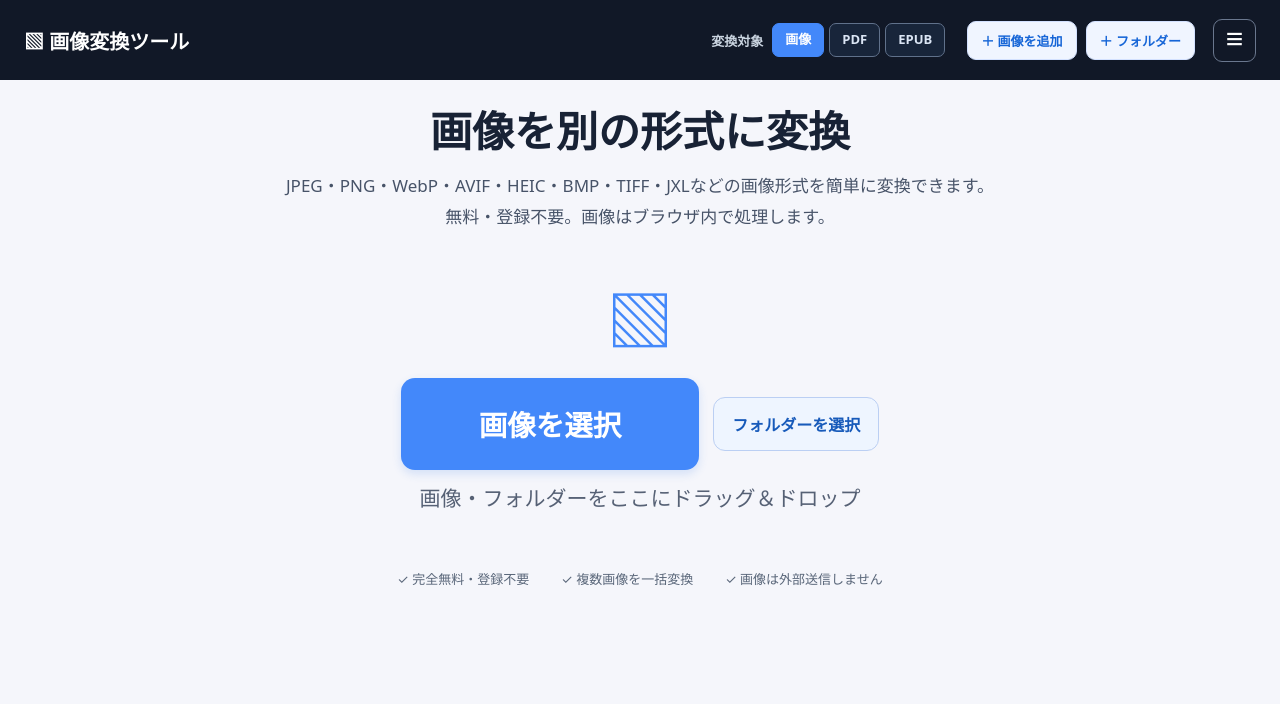
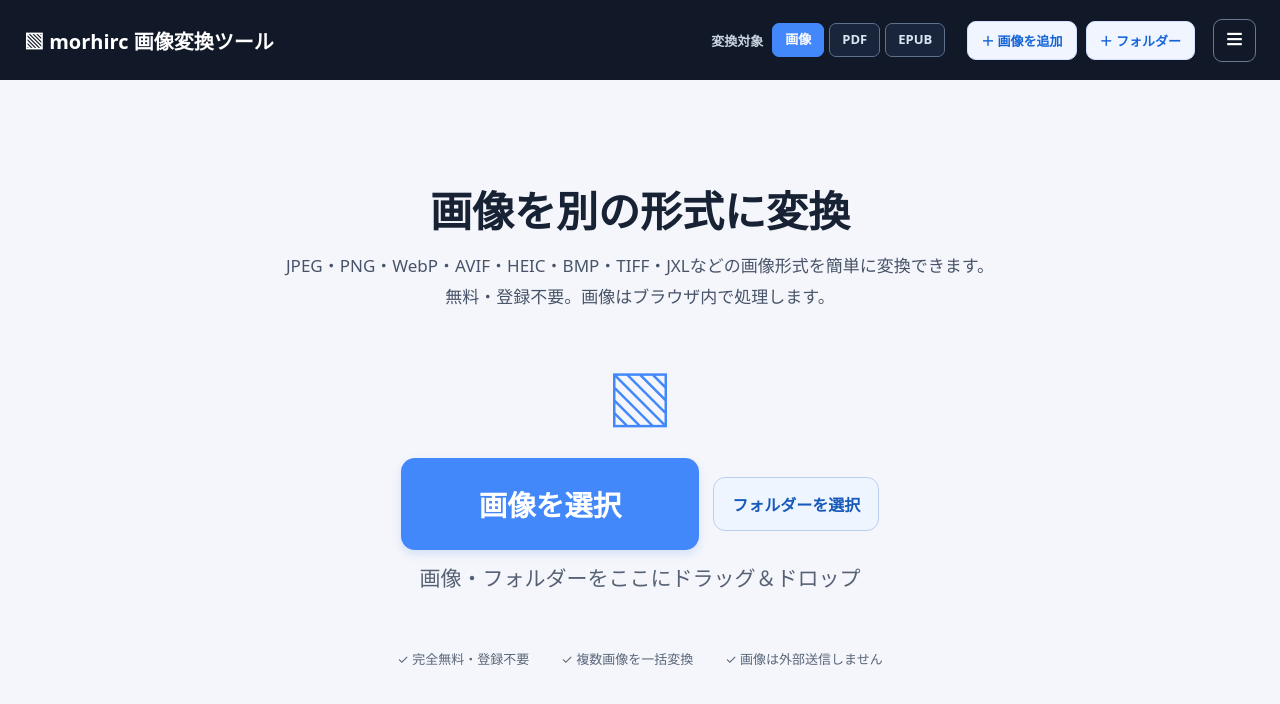
Before and after one commit to morhirc/morhirc.github.io, a plain HTML site: page image-converter/index.html in a window 1280 px wide. Drawn offline with Linux system fonts and the light colour scheme.

Commit message:
Update index.html

```diff
--- a/image-converter/index.html
+++ b/image-converter/index.html
@@ -211,8 +211,17 @@ header .site-menu{margin-left:0}
 #addFolder{white-space:nowrap}
 @media(max-width:750px){.image-picker-actions{flex-direction:column;gap:10px}.folder-pick{font-size:14px;padding:11px 15px}}
 </style>
+<style id="morhirc-landing-spacing-v33">
+/* 画像選択の初期画面だけ、ヘッダーとの距離を広げる。編集画面・PDF・EPUB画面は変更しない。 */
+@media (min-width: 751px) {
+  #landing { margin-top: 80px; }
+}
+@media (max-width: 750px) {
+  #landing { margin-top: 40px; }
+}
+</style>
 </head><body>
-<header><a class="app" href="#" id="start-over" title="画像選択画面に戻る">▧ 画像変換ツール</a>
+<header><a class="app" href="#" id="start-over" title="画像選択画面に戻る">▧ morhirc 画像変換ツール</a>
 <div class="header-controls" aria-label="変換の設定">
   <div class="header-control-group"><span class="header-control-label" id="category-label">変換対象</span>
     <div class="category-picker header-categories" role="group" aria-labelledby="category-label">
```
